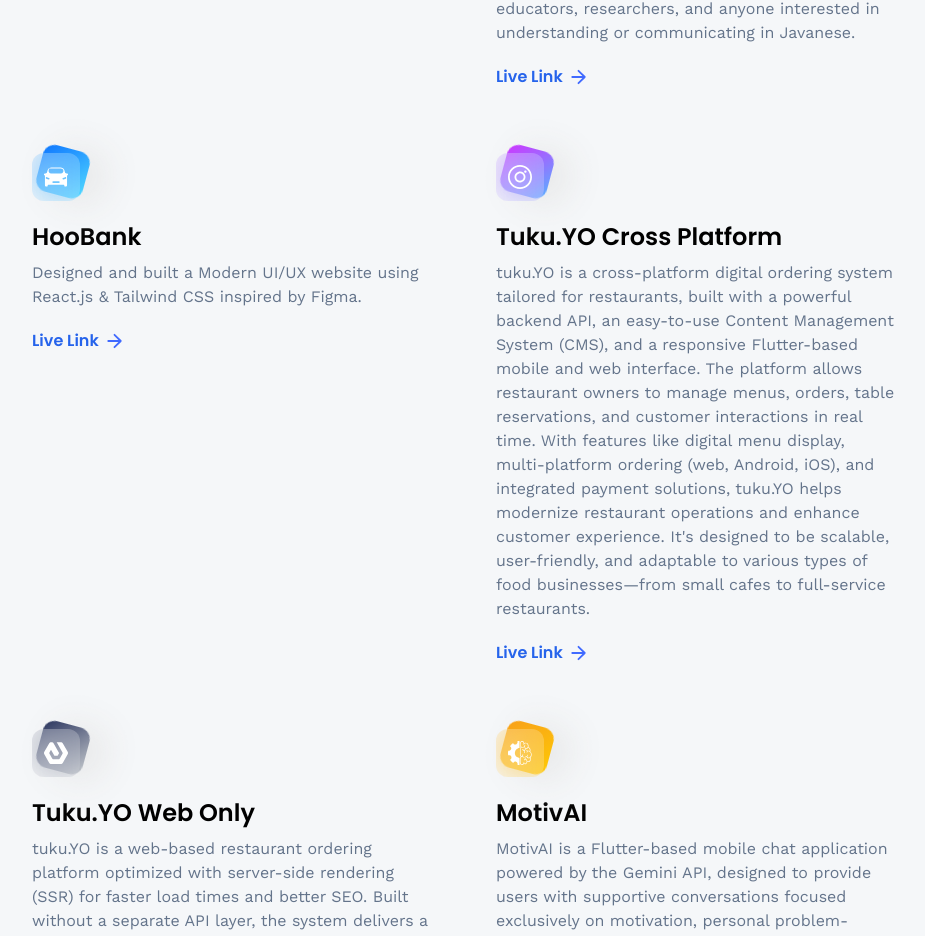
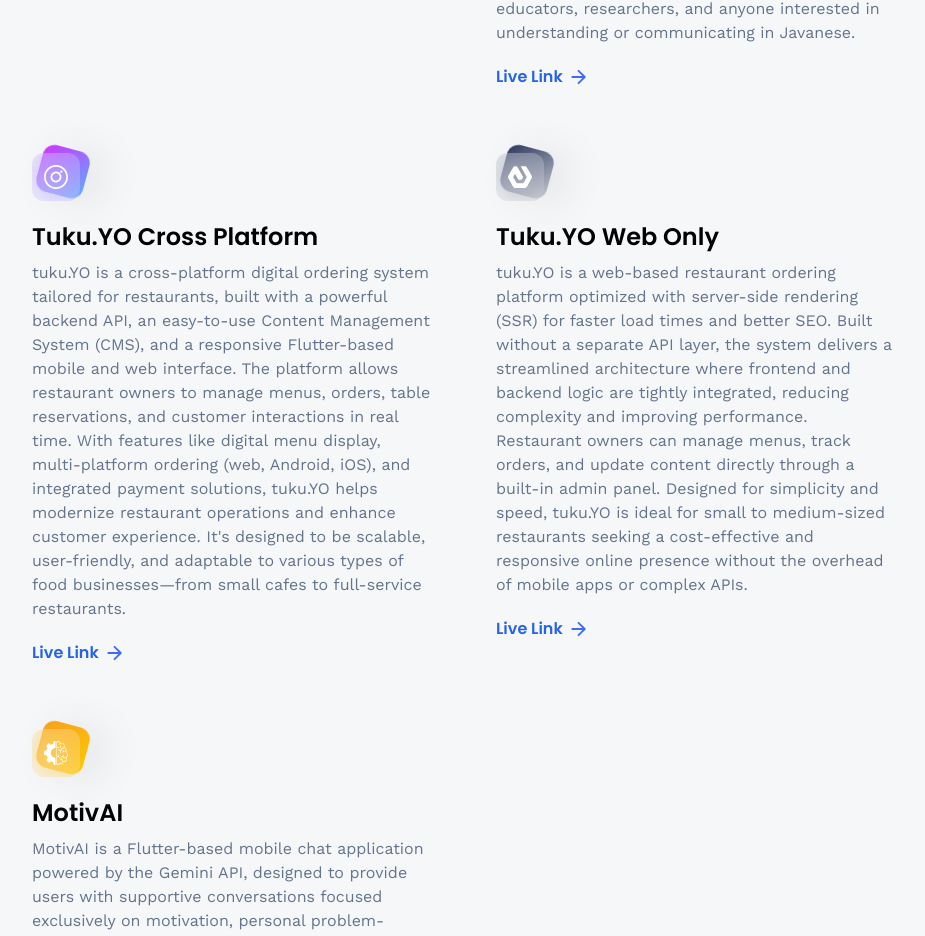
Before and after one commit to heruarbianto/MEDIAMAHASISWACREATIVE, a React (Vite) app: page /projects in a window 1280 px wide. Shown: the part 795-1731 px from the top of the page, without its empty margins (160-1085 px from the left). Built offline with nearby package versions, Linux system fonts and the light colour scheme.

Commit message:
Update Project

```diff
--- a/src/constants/index.js
+++ b/src/constants/index.js
@@ -145,13 +145,13 @@
         description: 'Indonesian ⇌ Javanese Dictionary is a bilingual digital dictionary designed to facilitate translation between Indonesian and Javanese languages. The project aims to preserve and promote the rich linguistic heritage of the Javanese language by making it more accessible to a wider audience, especially younger generations. Featuring an intuitive interface, the dictionary offers word translations, pronunciation guides, usage examples, and support for different Javanese speech levels (ngoko, krama, krama inggil). It serves as a practical tool for language learners, educators, researchers, and anyone interested in understanding or communicating in Javanese.',
         link: 'https://translate.mmcproject.web.id/',
     },
-    {
-        iconUrl: car,
-        theme: 'btn-back-blue',
-        name: 'HooBank',
-        description: 'Designed and built a Modern UI/UX website using React.js & Tailwind CSS inspired by Figma.',
-        link: 'https://modern-ui-ux-web.vercel.app/',
-    },
+    // {
+    //     iconUrl: car,
+    //     theme: 'btn-back-blue',
+    //     name: 'HooBank',
+    //     description: 'Designed and built a Modern UI/UX website using React.js & Tailwind CSS inspired by Figma.',
+    //     link: 'https://modern-ui-ux-web.vercel.app/',
+    // },
     {
         iconUrl: snapgram,
         theme: 'btn-back-pink',
```
